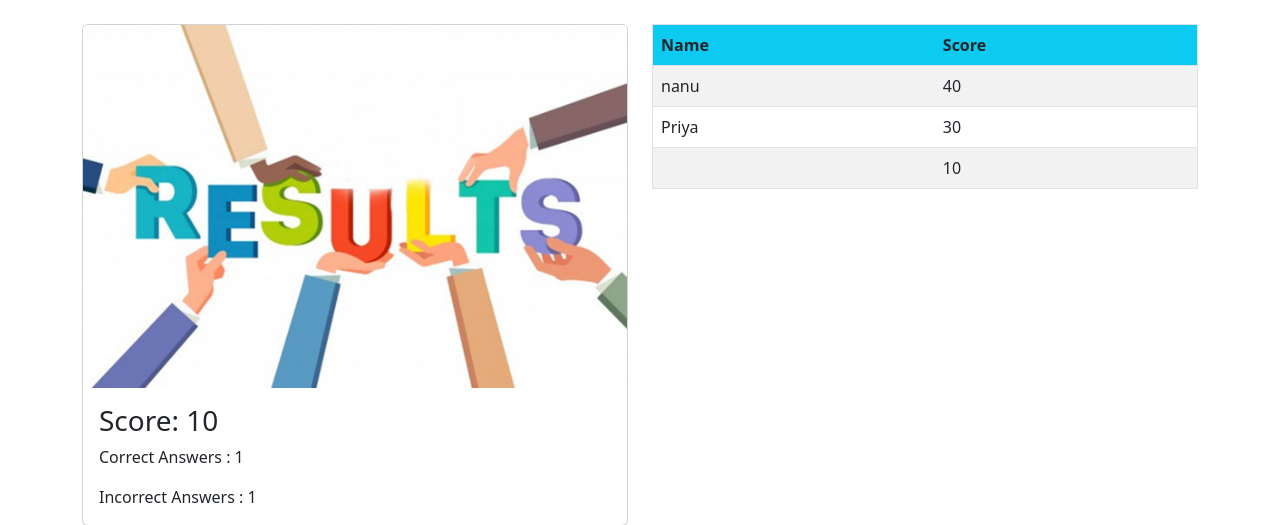
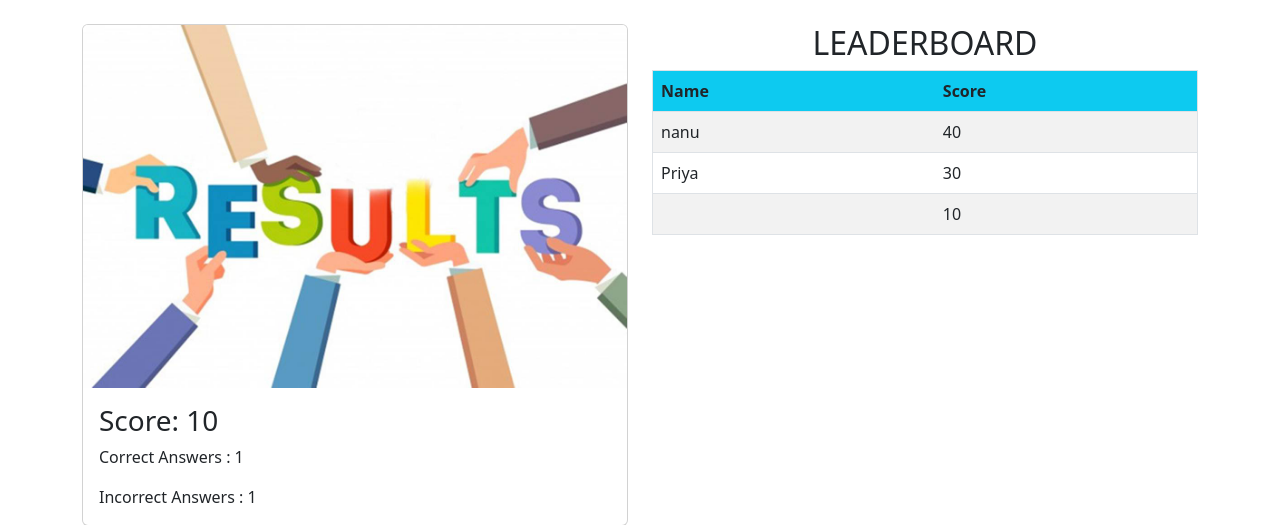
Before and after one commit to Shivam-Singh0/django-quiz, a Django app: page /result in a window 1280 px wide. Shown: the part 64-589 px from the top of the page. Run offline with Django 4.2, Linux system fonts and the light colour scheme; a user stored in the database is signed in; data comes from the database, SQL or seed files in the repository; both versions use the stored data as it was after the commit.

Commit message:
second commit

```diff
--- a/templates/results.html
+++ b/templates/results.html
@@ -15,6 +15,7 @@
                   </div>
             </div>
             <div class="col-md-6">
+              <h2 class='text-center'>LEADERBOARD</h2>
                 <table class="table border table-striped responsive ">
                     <thead class='bg-info'>
                       <tr>
```
Also changed, not shown: db.sqlite3.
